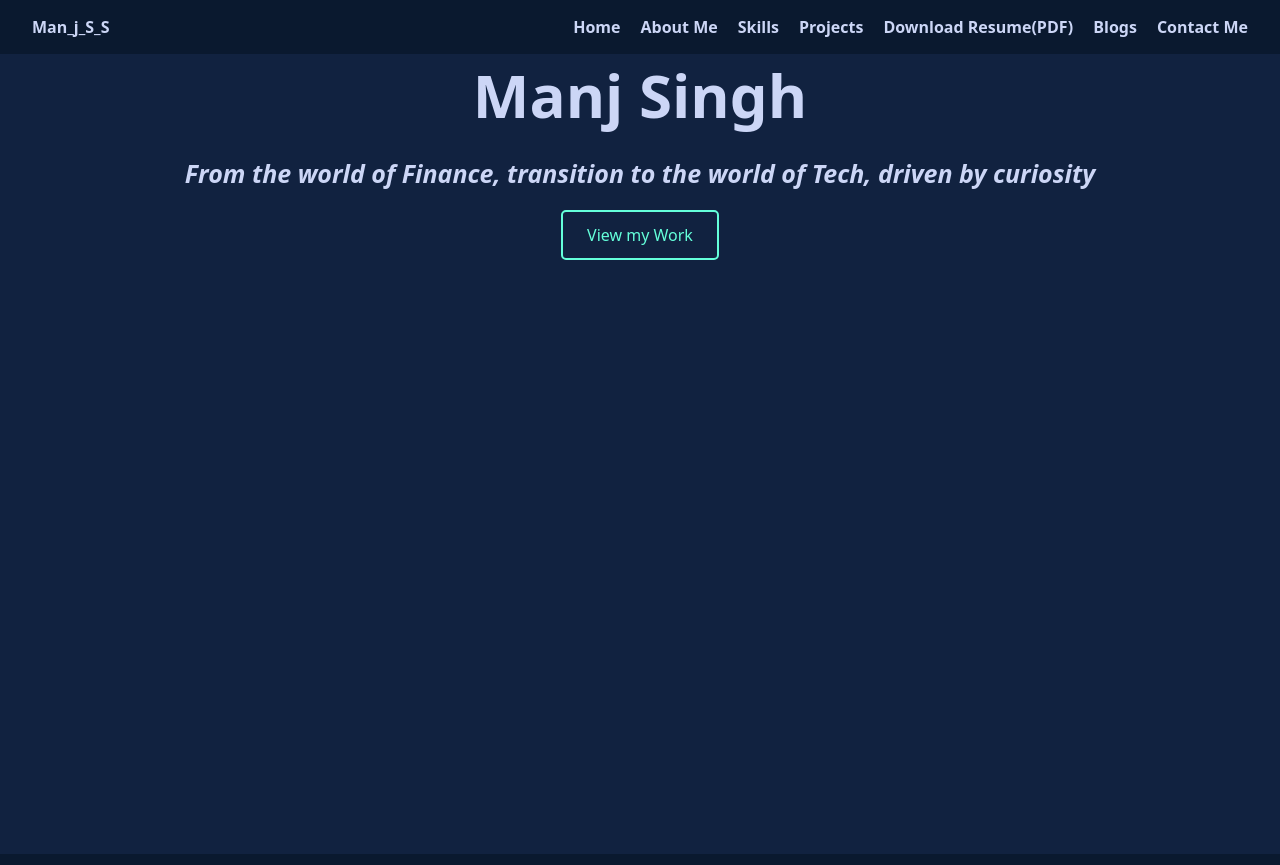
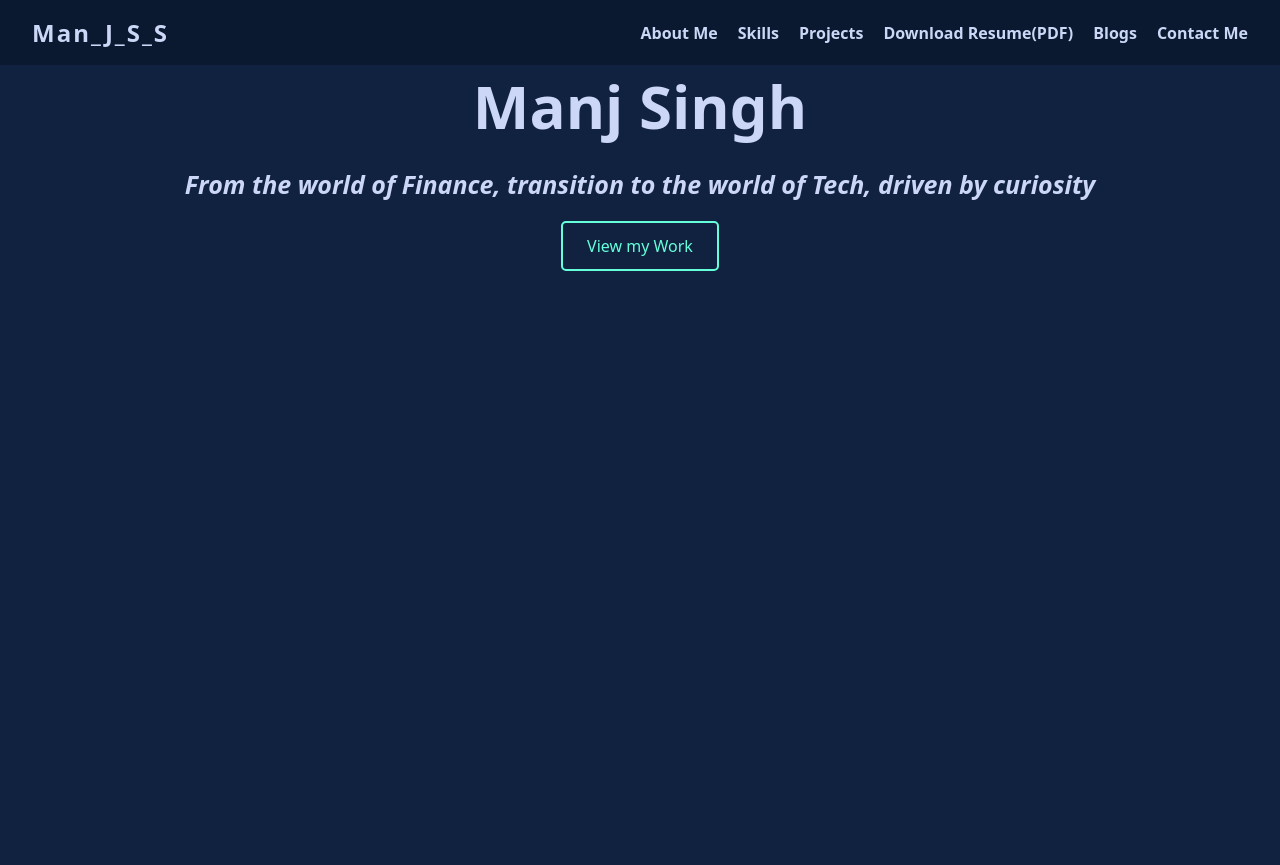
Before and after one commit to man-j-s/manjs-dev-portfolio, a React app: page / in a window 1280 px wide. Built offline with nearby package versions, Linux system fonts and the light colour scheme; the HTML template or start-up script is replaced by a standard one.

Commit message:
Add logo styling, sticky navbar, scroll effect and Hero section id

```diff
--- a/src/components/Hero/Hero.jsx
+++ b/src/components/Hero/Hero.jsx
@@ -2,7 +2,7 @@ import "./Hero.css";
 
 function Hero(){
     return(
-        <section className="hero">
+        <section className="hero" id="hero">
             <h1>Manj Singh</h1>
             <h2>From the world of Finance, transition to the world of Tech, driven by curiosity</h2>
             <a href="#projects">View my Work</a>
--- a/src/components/Navbar/Navbar.css
+++ b/src/components/Navbar/Navbar.css
@@ -3,12 +3,25 @@
     justify-content: space-between;
     color: #ccd6f6;
     background-color: #0a192f;
-    /* background-color: #112240; */
     align-items: center;
     font-weight: bold;
     padding: 16px 32px;
     position: sticky;
     top: 0;
+    z-index: 100;
+}
+
+.navbar-top a{
+    color: #64ffda;
+    font-size: 1.5rem;
+    font-weight: bold;
+    text-decoration: none;
+    letter-spacing: 2px;
+}
+
+.navbar.scrolled{
+    padding: 8px 32px;
+    transition: padding 0.3s ease;
 }
 
 .navbar ul{
--- a/src/components/Navbar/Navbar.jsx
+++ b/src/components/Navbar/Navbar.jsx
@@ -1,16 +1,23 @@
 import "./Navbar.css"; //this Import tells JS that where to import .css from
-import { useState } from "react";
+import { useEffect, useState } from "react";
 
 function Navbar(){
    const [isOpen, setIsOpen] = useState(false)
+   const[scrolled, setScrolled] = useState(false);
+   useEffect(() => {
+      const handleScroll = () => {
+         setScrolled(window.scrollY > 50);
+      };
+      window.addEventListener('scroll', handleScroll);
+      return () => window.removeEventListener('scroll', handleScroll);
+   },[]);
    return(
-      <nav className="navbar">
+      <nav className={scrolled ? "navbar scrolled" : "navbar"}>
          <div className="navbar-top">
-            Man_j_S_S
+            <a href="#hero" title="Home">Man_J_S_S</a>
       <button className="hamburger" aria-label="Toggle menu" onClick = {() => setIsOpen(!isOpen)}>☰</button>
          </div>
         <ul className={isOpen ? "nav-links open" : "nav-links"}>
-            <li><a href="#hero">Home</a></li> {/*This is hero section*/}
             <li><a href="#about-me">About Me</a></li>
             <li><a href="#skills">Skills</a></li>
             <li><a href="#projects">Projects</a></li>
```
